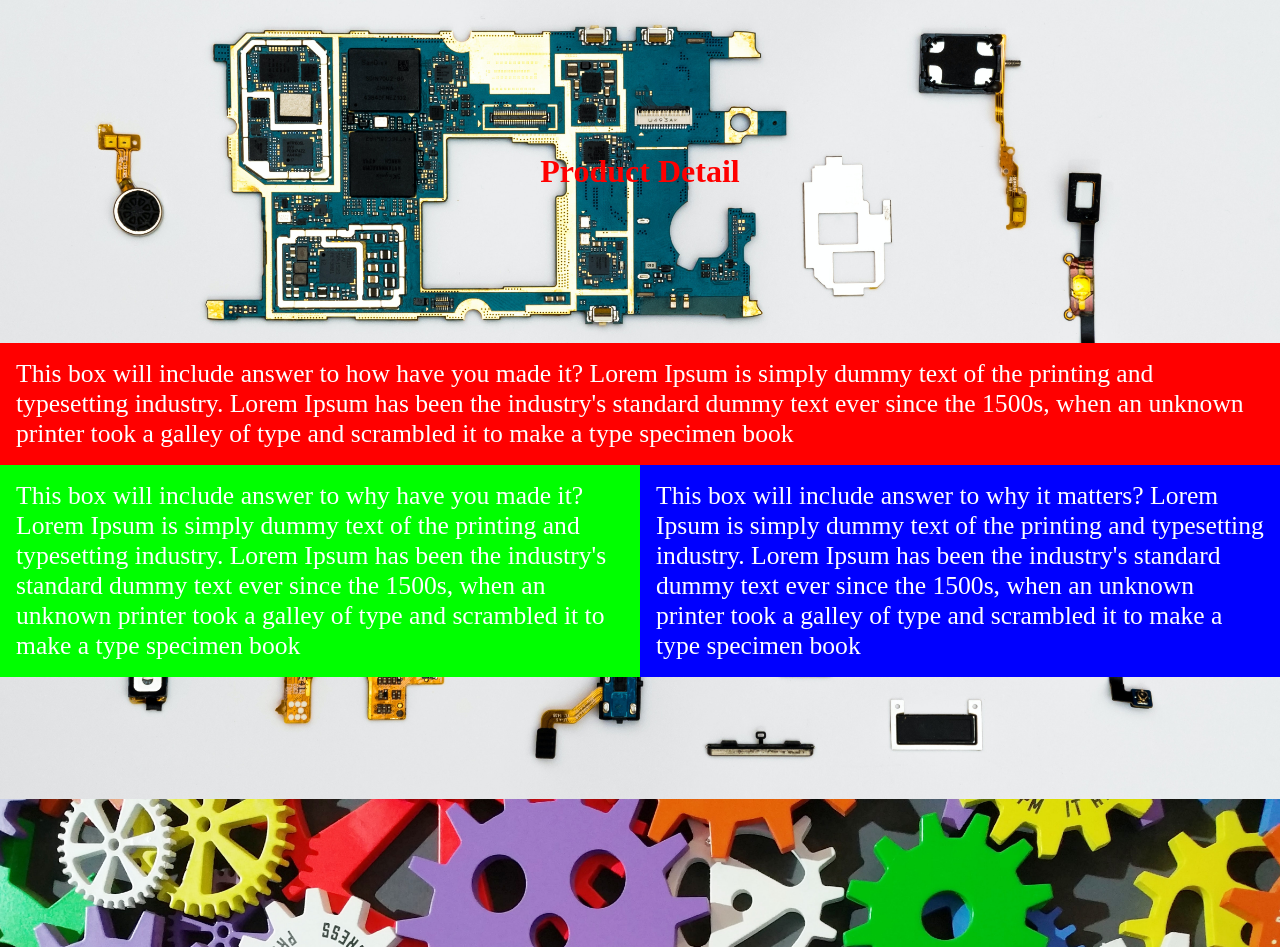
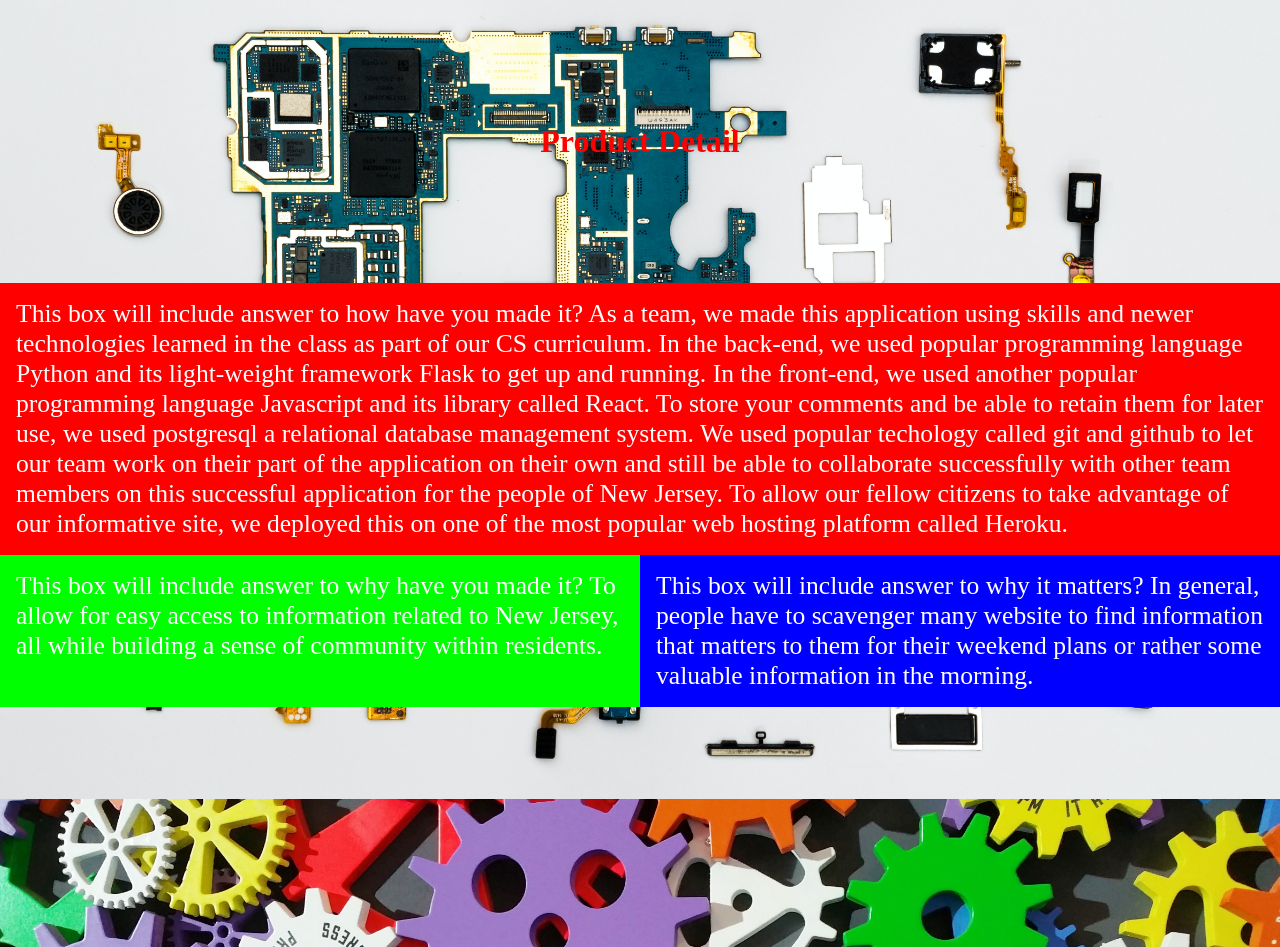
Before and after one commit to cs490-001-group8/project3-group8-sprint2, a Flask app: template templates/landing_page.html in a window 1280 px wide. Shown: the part 1601-2548 px from the top of the page. Run offline with Flask 2, Linux system fonts and the light colour scheme; the template is opened without the code that fills it, so the values that code supplies are empty.

Commit message:
More information added on landing page and some style changes to enhence some of the element on the page

```diff
--- a/static/styles.css
+++ b/static/styles.css
@@ -203,6 +203,7 @@ body {
 }
 
 /* Landing Page style start here */
+
 .landing-page {
   margin: 0;
   padding: 0;
@@ -216,7 +217,7 @@ body {
   width: auto;
   height: auto;
 }
-.landing-page header {
+.landing-page header{
   display: flex;
   justify-content: space-around;
   align-items: center;
@@ -246,18 +247,21 @@ body {
   flex-direction: column;
 }
 .first-page .headings {
+  font-family: monospace, arial;
   display: flex;
   flex-direction: column;
   align-items: center;
   justify-content: center;
   width: 50%;
   height: 50%;
+  padding: 1rem;
   margin: auto;
   border-radius: 10%;
   -webkit-box-shadow: 0 10px 6px -6px #777;
   -moz-box-shadow: 0 10px 6px -6px #777;
   box-shadow: 0 10px 6px -6px #777;
   background: #FFBD33;
+  overflow: scroll;
 }
 .first-page .headings .main-heading {
   font-size: 3vw;
@@ -293,6 +297,10 @@ body {
   border-radius: 6px;
   background: #34c6eb;
   box-shadow: 0 10px 6px -6px #777;
+  transition: all .3s ease-in-out;
+}
+.team-member:hover{
+  transform: scale(1.1);
 }
 .member-picture{
   width: 100px;
--- a/templates/landing_page.html
+++ b/templates/landing_page.html
@@ -23,7 +23,11 @@
             </header>
             <div class="headings">
                 <h1 class="main-heading">Important Garden State Information</h1>
-                <h5 class="sub-heading">Get information needed to get started with your day.</h5>
+                <h5 class="sub-heading">
+                    Make your first stop at our website to get necessary information
+                    about New Jersey to help you plan your day in advance. We provide
+                    necessary information such as NJ traffic, News, and hourly weather.
+                </h5>
             </div>
         </div>
         <div class="second-page">
@@ -69,9 +73,8 @@
                     <img src="../static/images/member_5.jpeg" class="member-picture"/>
                     <h4>Akash Patel</h4>
                     <p>
-                        Lorem Ipsum is simply dummy text of the printing and typesetting industry.
-                        Lorem Ipsum has been the industry's standard dummy text ever since the 1500s,
-                        when an unknown printer took a galley of type and scrambled it to make a type specimen book
+                        Hi, My name is Akash Patel. I am full stack developer at NJIT CS490 group project. I am happy
+                        that my work will help the people of New Jersey to get information needed to get up and running.
                     </p>
                 </div>
             </div>
@@ -81,23 +84,28 @@
             <div class="container">
                 <div class="box box-1">
                     This box will include answer to how have you made it?
-                    Lorem Ipsum is simply dummy text of the printing and typesetting industry.
-                    Lorem Ipsum has been the industry's standard dummy text ever since the 1500s,
-                    when an unknown printer took a galley of type and scrambled it to make a type specimen book
+                    As a team, we made this application using skills and newer technologies learned in the class
+                    as part of our CS curriculum. In the back-end, we used popular programming language Python
+                    and its light-weight framework Flask to get up and running. In the front-end, we used another
+                    popular programming language Javascript and its library called React. To store your comments
+                    and be able to retain them for later use, we used postgresql a relational database management
+                    system. We used popular techology called git and github to let our team work on their part of
+                    the application on their own and still be able to collaborate successfully with other team
+                    members on this successful application for the people of New Jersey. To allow our fellow
+                    citizens to take advantage of our informative site, we deployed this on one of the most popular
+                    web hosting platform called Heroku.
                 </div>
 
                 <div class="box box-2">
                     This box will include answer to why have you made it?
-                    Lorem Ipsum is simply dummy text of the printing and typesetting industry.
-                    Lorem Ipsum has been the industry's standard dummy text ever since the 1500s,
-                    when an unknown printer took a galley of type and scrambled it to make a type specimen book
+                    To allow for easy access to information related to New Jersey, all while building a sense
+                    of community within residents.
                 </div>
 
                 <div class="box box-3">
                     This box will include answer to why it matters?
-                    Lorem Ipsum is simply dummy text of the printing and typesetting industry.
-                    Lorem Ipsum has been the industry's standard dummy text ever since the 1500s,
-                    when an unknown printer took a galley of type and scrambled it to make a type specimen book
+                    In general, people have to scavenger many website to find information that matters to them
+                    for their weekend plans or rather some valuable information in the morning.
                 </div>
             </div>
         </div>
```
